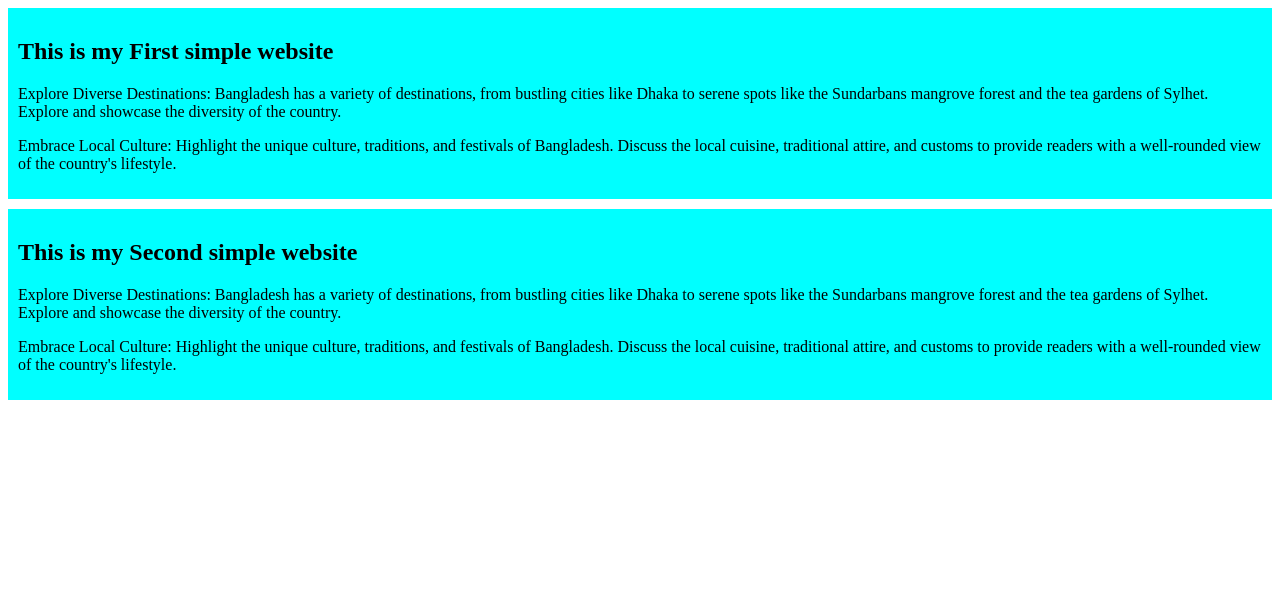
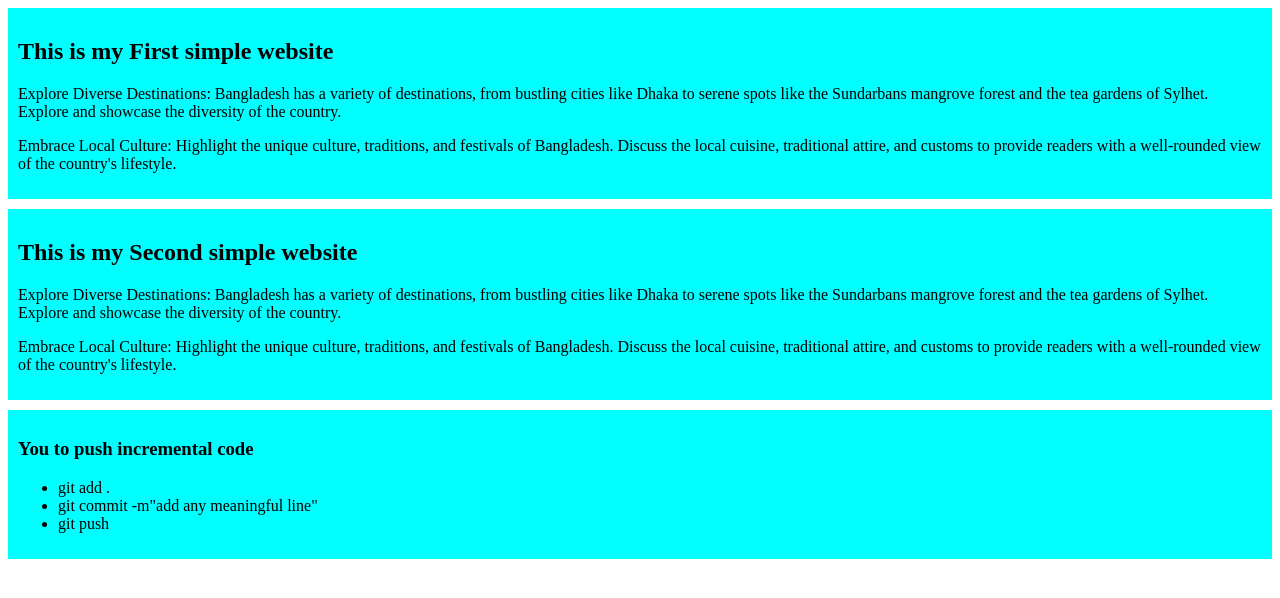
Before and after one commit to Sazzat-Hossain/my-simple-website, a plain HTML site: page index.html in a window 1280 px wide. Drawn offline with Linux system fonts and the light colour scheme.

Commit message:
incremental code

```diff
--- a/index.html
+++ b/index.html
@@ -25,6 +25,14 @@
 
             Highlight the unique culture, traditions, and festivals of Bangladesh. Discuss the local cuisine, traditional attire, and customs to provide readers with a well-rounded view of the country's lifestyle.</p>
     </div>
+    <div>
+        <h3>You to push incremental code</h3>
+        <ul>
+            <li>git add .</li>
+            <li>git commit -m"add any meaningful line"</li>
+            <li>git push</li>
+        </ul>
+    </div>
 
 </body>
 </html>
```
